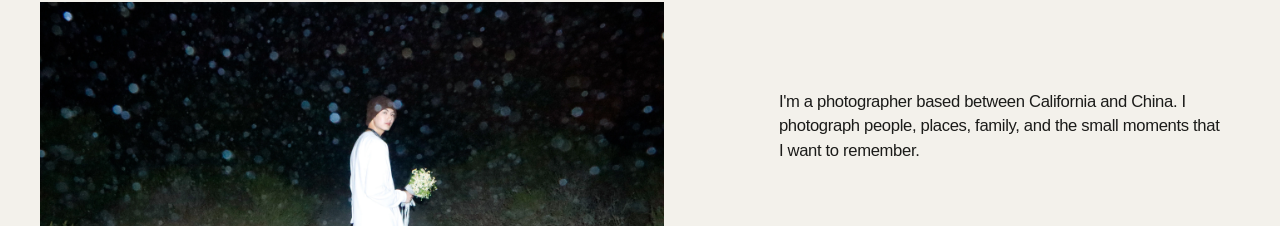
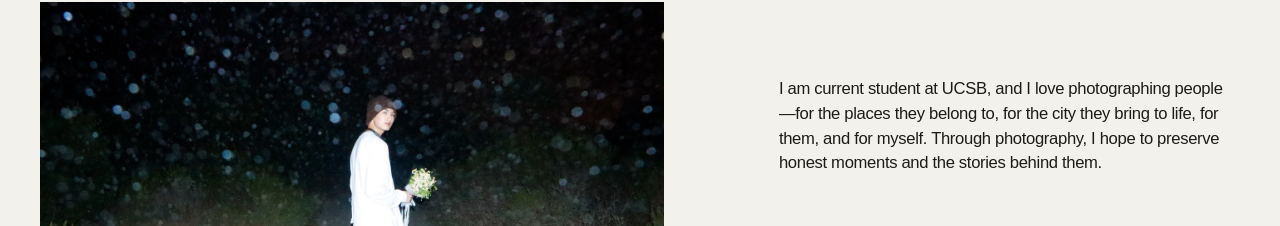
Before and after one commit to baichuan23summer/photography, a Next.js app: page /about in a window 1280 px wide. Shown: the part 127-353 px from the top of the page. Built offline with nearby package versions, Linux system fonts and the light colour scheme; no server answers.

Commit message:
Update About description

```diff
--- a/data/site.ts
+++ b/data/site.ts
@@ -4,7 +4,7 @@ export const site = {
   title: "Baichuan Peng — Photography",
   description:
     "Photographs of people, places, family, and the small moments worth remembering.",
-  bio: "I'm a photographer based between California and China. I photograph people, places, family, and the small moments that I want to remember.",
+  bio: "I am current student at UCSB, and I love photographing people—for the places they belong to, for the city they bring to life, for them, and for myself. Through photography, I hope to preserve honest moments and the stories behind them.",
   email: "bchuanp23summer@gmail.com",
   instagram: "https://www.instagram.com/baichuanphotos/",
   instagramHandle: "@baichuanphotos",
```
